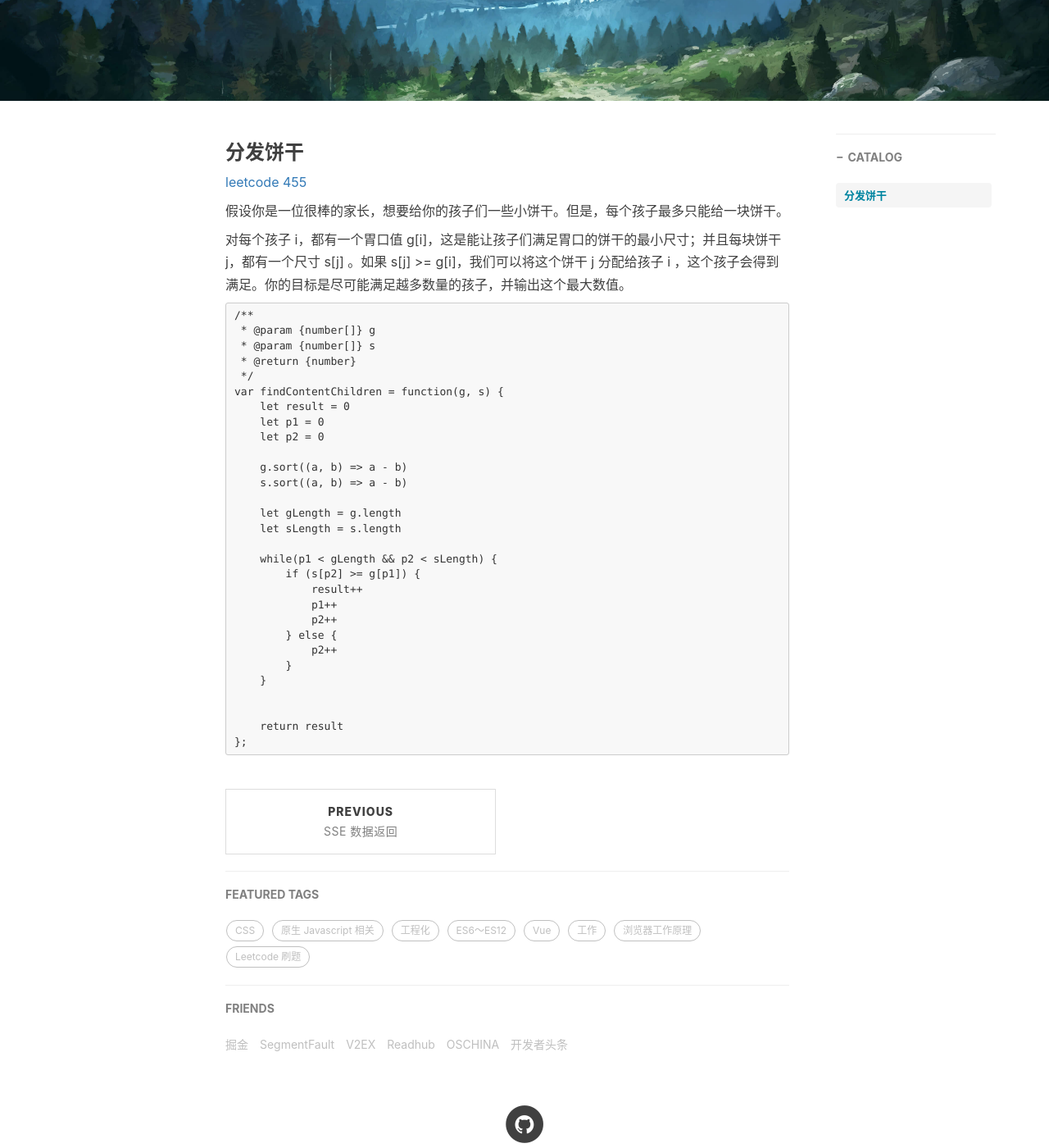
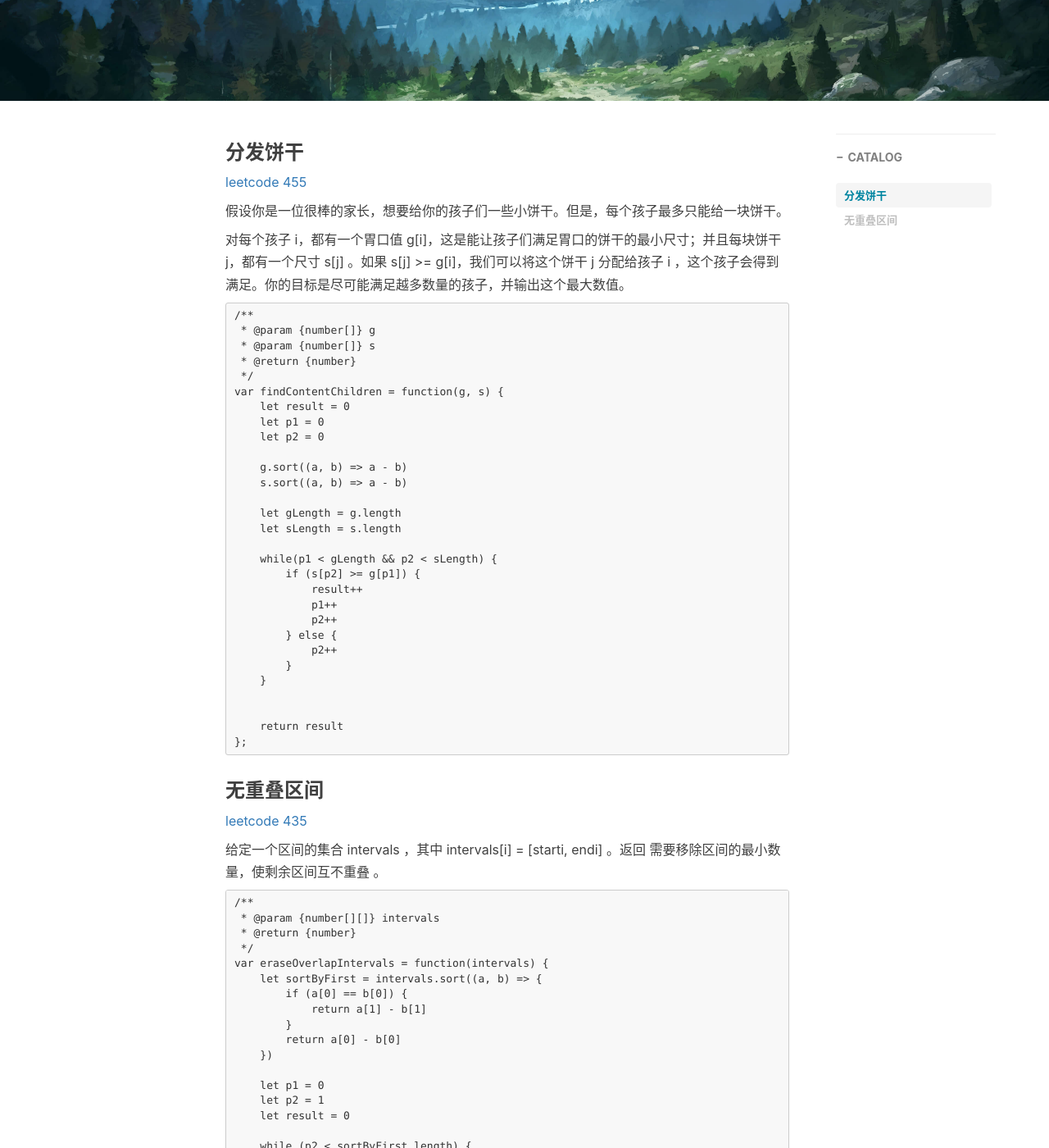
Before and after one commit to Eureka-M/Eureka-M.github.io, a Jekyll site: the page built from _posts/Leetcode 刷题/2023-05-13-贪心思想.md, in a window 1280 px wide and 1400 px high, scrolled down 334 px. Shown: the whole window at 82% size. Built offline with Jekyll 4.4.1, drawn with Linux system fonts in a browser that asks for light colours; nearby versions of some CDN libraries; comment, search, counter and statistics services are not loaded; some of the changed text lies outside the part shown.

Commit message:
add: 435

````diff
--- a/_posts/Leetcode 刷题/2023-05-13-贪心思想.md
+++ b/_posts/Leetcode 刷题/2023-05-13-贪心思想.md
@@ -50,3 +50,42 @@ var findContentChildren = function(g, s) {
     return result
 };
 ```
+
+### 无重叠区间
+
+[leetcode 435](https://leetcode.cn/problems/non-overlapping-intervals/description/)
+
+给定一个区间的集合 intervals ，其中 intervals[i] = [starti, endi] 。返回 需要移除区间的最小数量，使剩余区间互不重叠 。
+
+```
+/**
+ * @param {number[][]} intervals
+ * @return {number}
+ */
+var eraseOverlapIntervals = function(intervals) {
+    let sortByFirst = intervals.sort((a, b) => {
+        if (a[0] == b[0]) {
+            return a[1] - b[1]
+        }
+        return a[0] - b[0]
+    })
+
+    let p1 = 0
+    let p2 = 1
+    let result = 0
+
+    while (p2 < sortByFirst.length) {
+        if (sortByFirst[p1][1] > sortByFirst[p2][0]) {
+            // 重叠 比较右区间，大就移除
+            if (sortByFirst[p1][1] < sortByFirst[p2][1]) {
+                [sortByFirst[p1], sortByFirst[p2]] = [sortByFirst[p2], sortByFirst[p1]]
+            }
+            result++
+        }
+        p1++
+        p2++
+    }
+
+    return result
+};
+```
````
